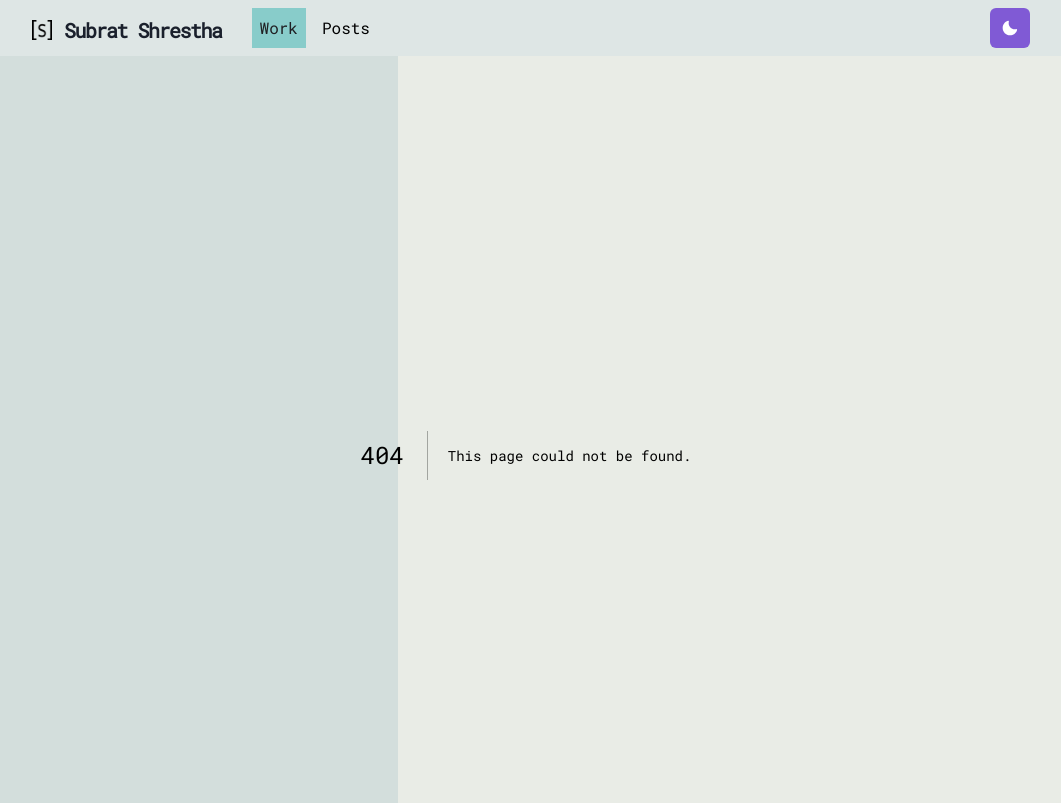
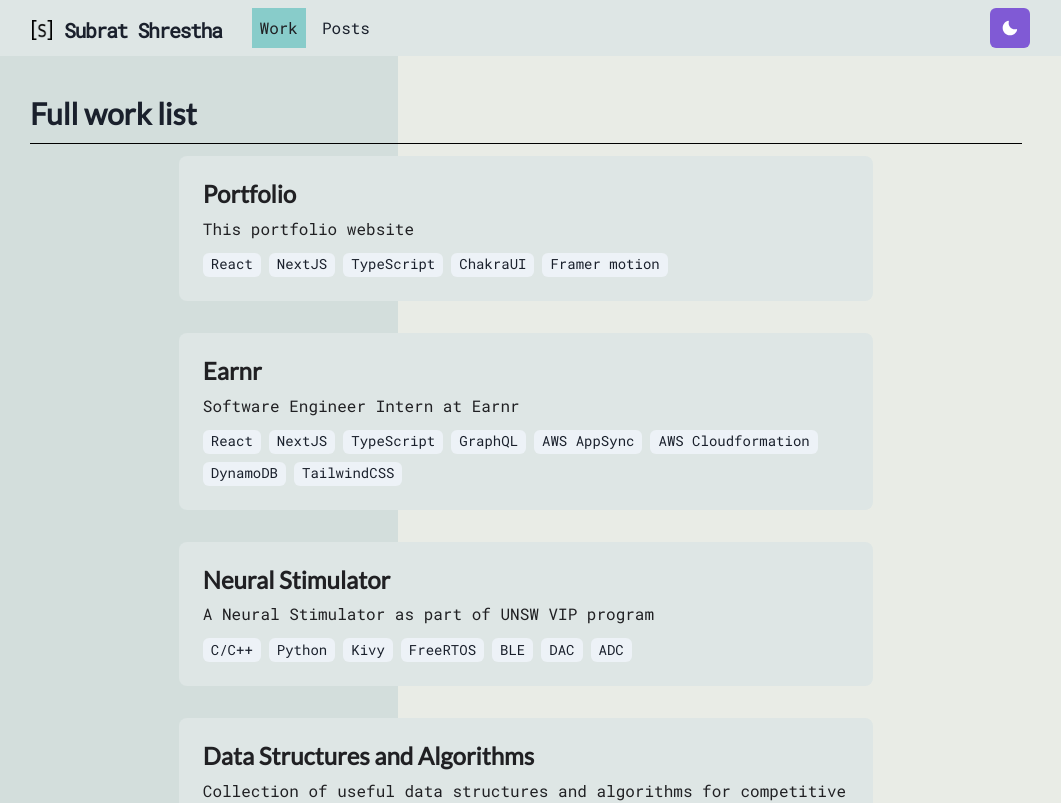
Before and after one commit to SubratShrestha/portfolio-next, a Next.js app: page /work in a window 1280 px wide. Before the commit this address had no page. Shown: the top 803 px of the page, without its empty margins (114-1175 px from the left). Built offline with nearby package versions, Linux system fonts and the light colour scheme.

Commit message:
Work page full list

```diff
--- a/components/layouts/workHeader.tsx
+++ b/components/layouts/workHeader.tsx
@@ -1,5 +1,5 @@
 import { ExternalLinkIcon } from '@chakra-ui/icons'
-import { Flex, Heading, Link } from '@chakra-ui/react'
+import { Flex, Heading, Link, useColorModeValue } from '@chakra-ui/react'
 
 interface headerProps {
   title: string
@@ -15,7 +15,7 @@
       alignItems='flex-start'
     >
       {href ? (
-        <Link href={href} isExternal color='white'>
+        <Link href={href} isExternal textColor={useColorModeValue('#202023', 'white')}>
           <Heading as='h1' fontSize='3xl'>
             {title}
             <ExternalLinkIcon mx={4} fontSize='md' />
@@ -28,7 +28,7 @@
       )}
 
       {position && (
-        <Heading as='h1' fontSize='2xl' color='gray'>
+        <Heading as='h1' fontSize='2xl' textColor={useColorModeValue('#202023', 'white')}>
           {position}
         </Heading>
       )}
--- a/components/layouts/wrapTags.tsx
+++ b/components/layouts/wrapTags.tsx
@@ -1,8 +1,8 @@
 import { Wrap, WrapItem, Tag } from '@chakra-ui/react'
-import { relevantWork } from '../../libs/work'
+import { fullList, relevantWork } from '../../libs/work'
 
-const WrapTags = ({ name }: { name: string }) => {
-  const data = relevantWork[name]
+const WrapTags = ({ name, full = false }: { name: string, full?: boolean }) => {
+  const data = full ? fullList[name] : relevantWork[name]
 
   return (
     <Wrap>
--- a/libs/work.ts
+++ b/libs/work.ts
@@ -35,7 +35,8 @@
     key: 0,
     title: 'Portfolio',
     desc: 'This portfolio website',
-    link: 'https://github.com/SubratShrestha/portfolio-next',
+    source: 'https://github.com/SubratShrestha/portfolio-next',
+    link: '/',
     tags: ['React', 'NextJS', 'TypeScript', 'ChakraUI', 'Framer motion']
   },
   earnr: {
@@ -65,7 +66,7 @@
   dsa: {
     key: 3,
     title: 'Data Structures and Algorithms',
-    desc: 'Collection of useful data structure and algorithms for competitive programming',
+    desc: 'Collection of useful data structures and algorithms for competitive programming',
     source: 'https://github.com/SubratShrestha/dsa/',
     tags: ['C++', 'Data structures', 'Algorithms']
   },
--- /dev/null
+++ b/pages/work.tsx
@@ -0,0 +1,50 @@
+import WorkContainer from '../components/layouts/workContainer'
+import { NextPage } from 'next'
+import Divider from '../components/layouts/divider'
+import { fullList } from '../libs/work'
+import {
+  Heading,
+  Text,
+  Link,
+  Flex,
+  Box,
+  useColorModeValue
+} from '@chakra-ui/react'
+import WrapTags from '../components/layouts/wrapTags'
+import WorkHeader from '../components/layouts/workHeader'
+
+const WorkPage: NextPage = () => {
+  return (
+    <WorkContainer>
+      <WorkHeader title='Full work list' />
+      <Divider />
+      <Flex flexDirection='column' alignItems='center' justifyContent='center'>
+        {Object.keys(fullList).map(key => (
+          <Link
+            key={fullList[key].key}
+            style={{ textDecoration: 'none' }}
+            textColor={useColorModeValue('#202023', 'white')}
+            width='70%'
+            marginBottom={8}
+            href={fullList[key].link || fullList[key].source || ''}
+            isExternal={typeof fullList[key].link !== 'string'}
+          >
+            <Box
+              backgroundColor={useColorModeValue('#DEE6E5', '#292A2F')}
+              borderRadius='lg'
+              p={6}
+            >
+              <Heading as='h2' fontSize='2xl' mb={2}>
+                {fullList[key].title}
+              </Heading>
+              <Text mb={3}>{fullList[key].desc}</Text>
+              <WrapTags name={key} full={true} />
+            </Box>
+          </Link>
+        ))}
+      </Flex>
+    </WorkContainer>
+  )
+}
+
+export default WorkPage
```
